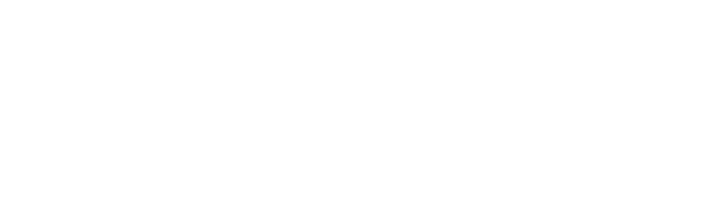
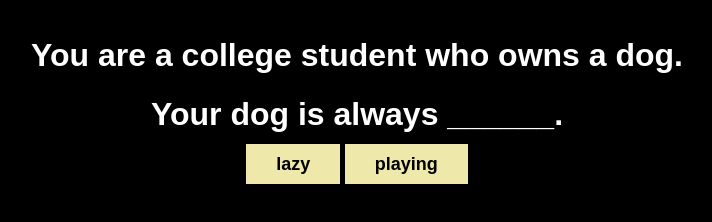
Before and after one commit to natanree/HyperTextualWriting, a plain HTML site: page dog.html in a window 1280 px wide. Shown: the whole page, without its empty margins (283-995 px from the left). Drawn offline with Linux system fonts and the light colour scheme.

Commit message:
updated dog page

```diff
--- a/dog.html
+++ b/dog.html
@@ -2,11 +2,59 @@
 <html>
     <head>
         <meta charset="utf-8">
+        <style>
+            html {
+                font-family: sans-serif;
+                margin: 16px;
+                background-color: black;
+            }
+            .text {
+                text-align: center;
+                color: white;
+            }
+            .buttons {
+                text-align: center;
+            }
+            a{
+                flex: auto;
+                text-decoration: none;
+                outline: none;
+                color:black;
+                text-align: center;
+                font-size: large;
+                font-weight: bold;
+                padding: 10px 30px;
+            }
+            a:link,
+            a:visited,
+            a:focus {
+                background: palegoldenrod;
+                color:black
+            }
+            a:hover {
+                background: orange;
+            }
+            a:active {
+                background: darkred;
+                color:white;
+            }
+        </style>
         <title>
             story of a dog owner
         </title>
     </head>
     <body>
-
+        <div class="text">
+            <h1>
+                You are a college student who owns a dog.
+            </h1>
+            <h1>
+                Your dog is always ______.
+            </h1>
+        </div>
+        <div class="buttons">
+            <a href=>lazy</a>
+            <a href=>playing</a>
+        </div>
     </body>
 </html>
```
